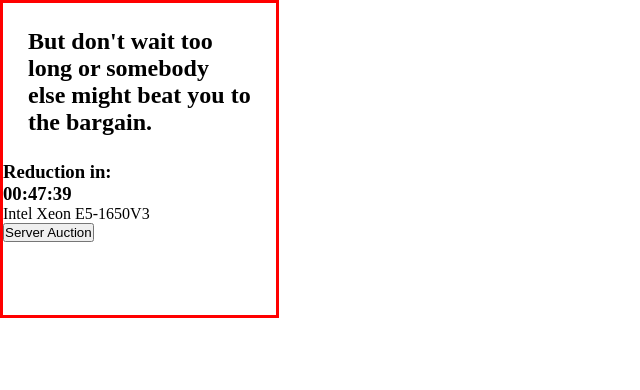
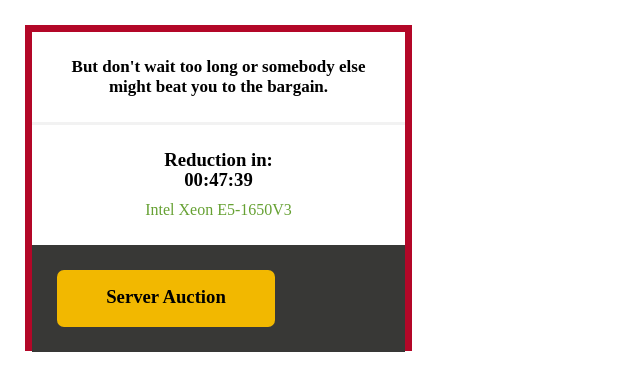
Before and after one commit to balderb/end-of-field2, a plain HTML site: page interface2/index.html in a window 1280 px wide. Shown: the whole page, without its empty margins (0-640 px from the left). Drawn offline with Linux system fonts and the light colour scheme.

Commit message:
adding little container for footer

```diff
--- a/interface2/index.html
+++ b/interface2/index.html
@@ -17,13 +17,12 @@
 
       <div class="main">
         <h3>Reduction in: <br> 00:47:39</h3>
-        <p>Intel Xeon E5-1650V3</p>
+        <p id="intelgreen">Intel Xeon E5-1650V3</p>
       </div>
 
       <div class="footer">
-        <button>Server Auction</button>
+          <h3 class="little-container">Server Auction</h3>
       </div>
-
     </div>
   </body>
 </html>
--- a/interface2/style.css
+++ b/interface2/style.css
@@ -4,29 +4,53 @@
 }
 
 h2 {
+    font-size: 17px;
     padding-top: 25px;
     padding-bottom: 25px;
     padding-left: 25px;
     padding-right: 25px;
-    border-bottom:
+    border-bottom: solid #F2F2F2;
 }
 
-#main {
+.main {
+    text-align: center;
     padding-top: 25px;
     padding-bottom: 25px;
     padding-left: 25px;
     padding-right: 25px;
+    line-height: 20px;
 }
 
-#footer {
+.footer {
+    text-align: center;
     padding-top: 25px;
     padding-bottom: 25px;
     padding-left: 25px;
     padding-right: 25px;
+    background-color: rgb(56,56,54);
+    text-align: center;
 }
 
 .container {
-    border: 3px solid red;
+    text-align: center;
+    margin-top: 25px;
+    margin-left: 25px;
+    border: 7px solid #B30728;
     height: 312px;
-    width: 273px;
+    width: 373px;
 }
+
+#intelgreen {
+    color:#66A133;
+    padding-top:10px;
+}
+
+h3.little-container {
+    background-color: rgb(242,184,0);
+    padding-top: 16px;
+    padding-bottom: 19px;
+    border-radius: 7px;
+    width:218px;
+}
+
+h3.
```
